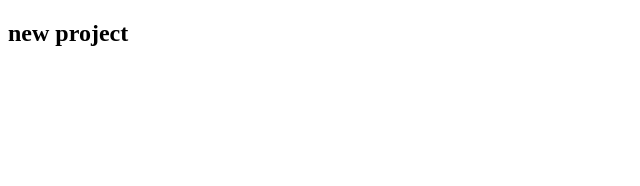
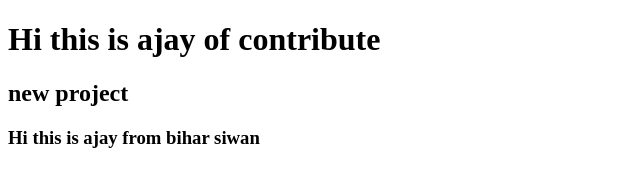
Before and after one commit to vicky-zen/new-projecj, a plain HTML site: page index.html in a window 1280 px wide. Shown: the whole page, without its empty margins (0-640 px from the left). Drawn offline with Linux system fonts and the light colour scheme.

Commit message:
ajay second time commits

```diff
--- a/index.html
+++ b/index.html
@@ -6,7 +6,9 @@
     <title>Document</title>
 </head>
 <body>
+    <h1>Hi this is ajay of contribute</h1>
     <h2>new project</h2>
+    <h3>Hi this is ajay from bihar siwan</h3>
 
 </body>
 </html>
```
